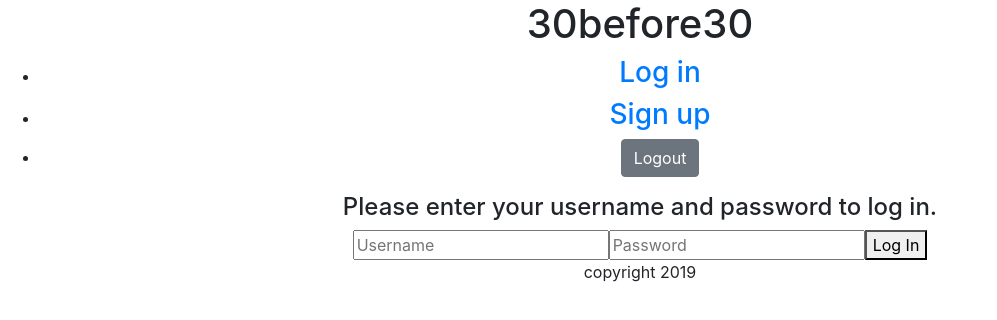
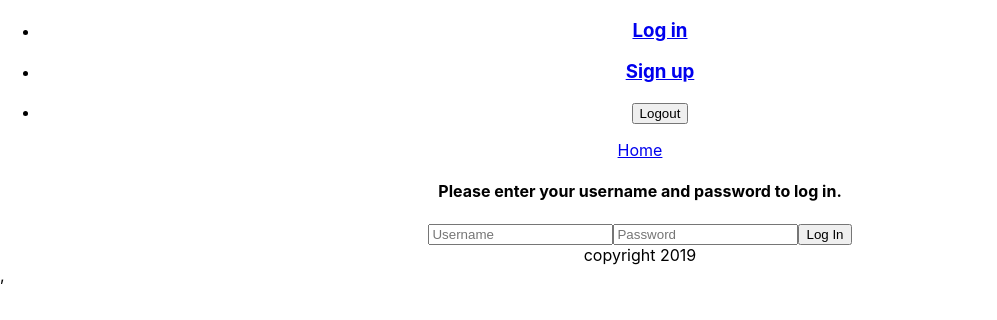
Before and after one commit to tarateel/30b430-bucket-list, a React (Create React App) app: page / in a window 1280 px wide. Shown: the top 320 px of the page, without its empty margins (0-997 px from the left). Built offline with nearby package versions, Linux system fonts and the light colour scheme; sample sign-in values are in the browser's storage.

Commit message:
Adjusted routes, header, register, login

```diff
--- a/src/App.js
+++ b/src/App.js
@@ -1,18 +1,30 @@
 import React from "react";
 import "./App.css";
-import Footer from "./Components/Footer";
-import Routes from "./Components/Routes";
-import Header from "./Components/Header"
+import { withRouter, Route, Link } from 'react-router-dom';
+import { token } from "./utils/axiosWithAuth";
+import PrivateRoute from "./Components/PrivateRoute";
+import Home from "./Components/Home";
+import Login from "./Components/Login";
+import Register from './Components/Register';
+import Header from "./Components/Header";
+import Footer from './Components/Footer';
 
 function App() {
+  const loggedIn = token;
+
   return (
     <div className="App">
-      <h1>30before30</h1>
-      <Header></Header>
-      <Routes></Routes>
-      <Footer></Footer>
+    <Header />
+    <nav>
+        {loggedIn && <Link to="/home">Home</Link>}
+      </nav>
+      <Route exact path="/register" component={Register} />
+      <Route exact path="/" component={Login} />
+      <PrivateRoute exact path="/home" component={Home} />
+
+    <Footer />
     </div>
   );
 }
 
-export default App;
+export default withRouter(App);
--- a/src/Components/Home.js
+++ b/src/Components/Home.js
@@ -1,22 +1,26 @@
-import React from 'react';
-import { Provider } from 'react-redux';
-import store from '../store';
-import ItemList from '../Components/ItemList';
-import Header from '../Components/Header';
-import Routes from '../Components/Routes';
-import Footer from '../Components/Footer';
+import React from "react";
+import { withRouter, Link } from 'react-router-dom';
+import { token } from '../utils/axiosWithAuth';
+import Header from "./Header";
+import Footer from './Footer';
+import ItemList from './ItemList';
+import ItemForm from './ItemForm';
 
 function Home() {
+  const loggedIn = token;
+
   return (
-    <Provider store={store}>
-      <div className="App">
-        <Header />
-        <ItemList />
-        <Routes />
-        <Footer />
-      </div>
-    </Provider>
+    <div className="Home">
+    <Header />
+    <nav>
+        {loggedIn && <Link to="/home">Home</Link>}
+    </nav>
+      <ItemList />
+      <ItemForm />
+
+    <Footer />
+    </div>
   );
 }
 
-export default Home;
+export default withRouter(Home);
--- a/src/Components/ItemForm.js
+++ b/src/Components/ItemForm.js
@@ -7,7 +7,7 @@ function ItemForm(props) {
     {
       name: '',
       description: '',
-      deadline: null,
+      deadline: '',
       comments: []
     }
   )
--- a/src/Components/ItemList.js
+++ b/src/Components/ItemList.js
@@ -4,11 +4,22 @@ import { fetchList } from '../actions/itemActions';
 import ItemForm from './ItemForm';
 import Item from './Item';
 
+const initList = {
+  name: '',
+  description: '',
+  deadline: null,
+  is_private: true,
+  created_by: '',
+  comments: [],
+  items: ''
+};
+
 const ItemList = (props) => {
+  console.log(props, 'ItemList.js, line 11');
+  // eslint-disable-next-line
   useEffect((props) => {
     props.fetchList()
   }, []);
-  console.log(props, 'ItemList.js, line 11');
 
   return (
     <div className="items">
@@ -21,7 +32,7 @@ const ItemList = (props) => {
 const mapStateToProps = state => {
   return {
     item: state.item,
-    fetchList: state.fetchList,
+    fetchLists: state.fetchLists,
     error: state.error
   }
 };
--- a/src/index.js
+++ b/src/index.js
@@ -3,11 +3,17 @@ import ReactDOM from "react-dom";
 import "./index.css";
 import App from "./App";
 import { BrowserRouter as Router } from "react-router-dom";
-import 'bootstrap/dist/css/bootstrap.css'
+import { Provider } from 'react-redux';
+import store from './store';
+
+const AppWithProvider =
+  (<Provider store={store}>
+    <Router>
+      <App />
+    </Router>,
+  </Provider>)
 
 ReactDOM.render(
-  <Router>
-    <App />
-  </Router>,
+  AppWithProvider,
   document.getElementById("root")
 );
--- a/src/store.js
+++ b/src/store.js
@@ -4,17 +4,11 @@ import logger from 'redux-logger';
 import { composeWithDevTools } from 'redux-devtools-extension';
 import { itemReducer } from './reducers/itemReducer'
 
-const initialState = {};
+const middleware = [thunk, logger];
 
-const store = createStore(
+export default createStore(
   itemReducer,
-  initialState,
   composeWithDevTools(
-    applyMiddleware(
-      thunk,
-      logger
-    )
+    applyMiddleware(...middleware)
   )
 );
-
-export default store;
--- a/src/utils/axiosWithAuth.js
+++ b/src/utils/axiosWithAuth.js
@@ -9,7 +9,7 @@
 
 import axios from "axios";
 
-const token = localStorage.getItem("token");
+export const token = localStorage.getItem("token");
 
 const axiosWithAuth = () => {
 
```
Also changed, not shown: src/actions/itemActions.js (+11 -11 lines).
